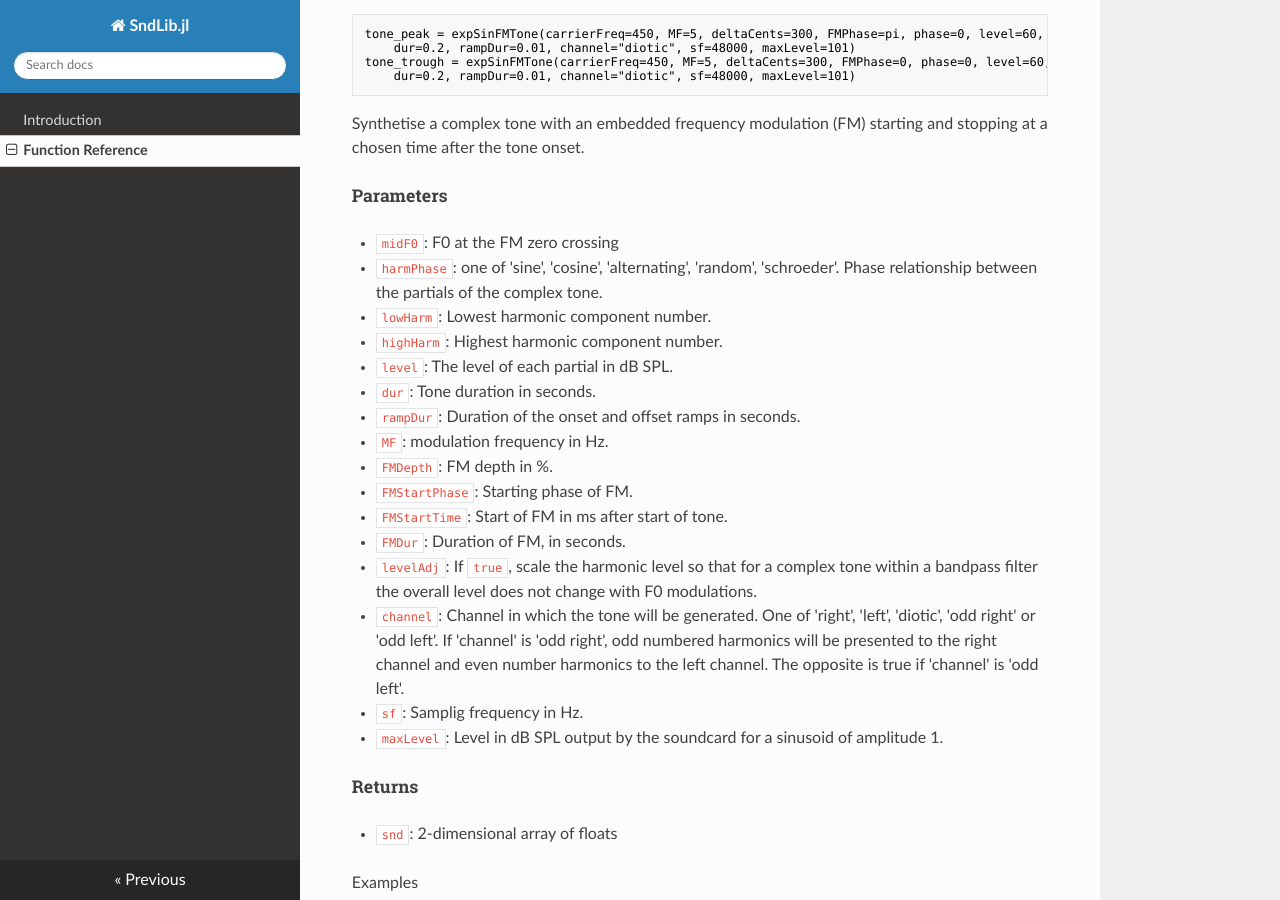
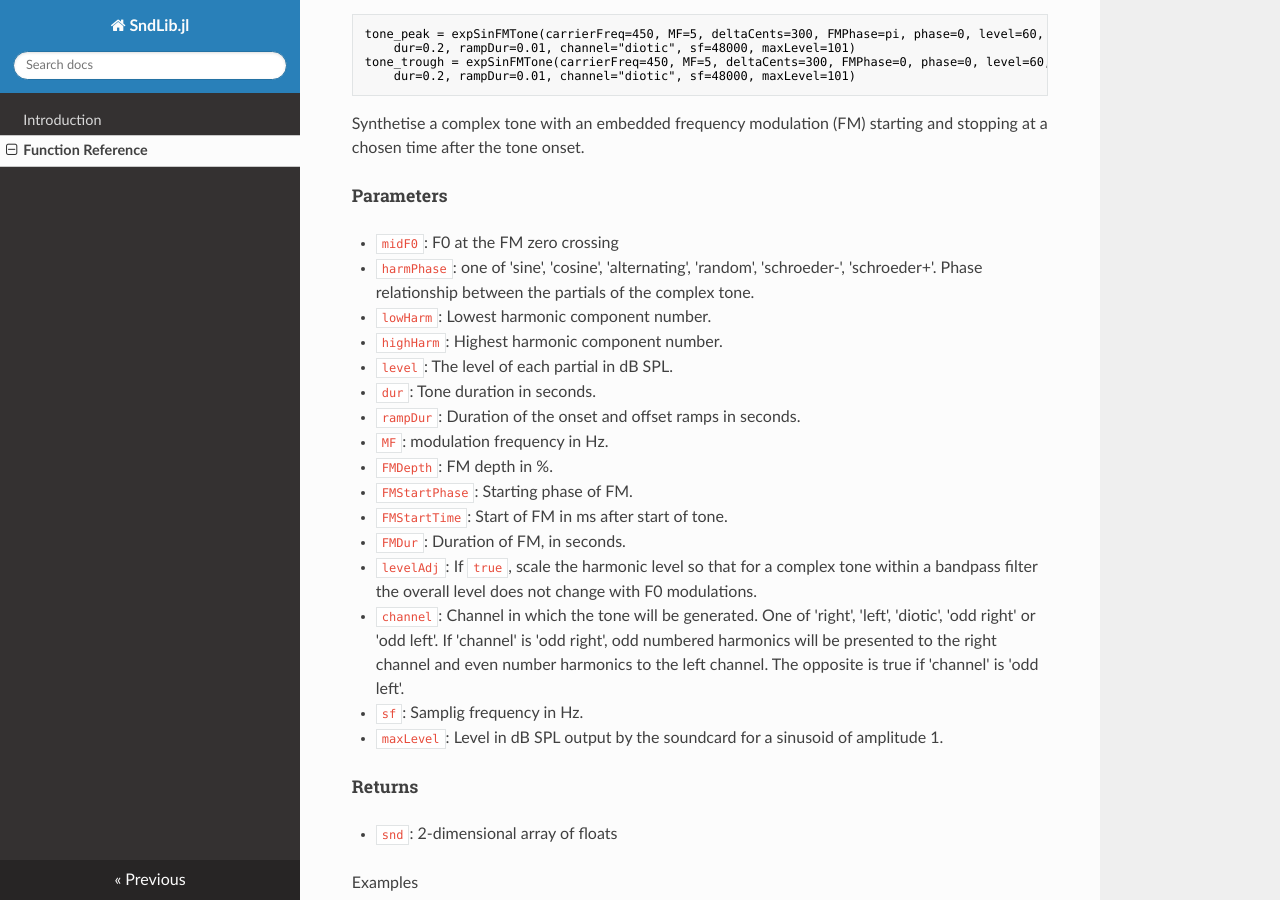
Before and after one commit to sam81/SndLib.jl, an MkDocs documentation site: the page built from docs/API.md, in a window 1280 px wide and 900 px high, scrolled down 4654 px. Built offline with MkDocs 1.6.1, drawn with Linux system fonts in a browser that asks for light colours; nearby versions of some CDN libraries; old or Windows-style settings are respelled for this version of MkDocs; some of the changed text lies outside the part shown.

```diff
--- a/docs/API.md
+++ b/docs/API.md
@@ -126,7 +126,7 @@ Synthetise a complex tone.
 ##### Parameters:
 
 * `F0`: Tone fundamental frequency in hertz.
-* `harmPhase : one of `sine`, `cosine`, `alternating`, `random`, `schroeder`
+* `harmPhase : one of `sine`, `cosine`, `alternating`, `random`, `schroeder-`, `schroeder+`
         Phase relationship between the partials of the complex tone.
 * `lowHarm`: Lowest harmonic component number.
 * `highHarm`: Highest harmonic component number.
@@ -224,7 +224,7 @@ starting and stopping at a chosen time after the tone onset.
 ##### Parameters
 
 * `midF0`: F0 at the FM zero crossing
-* `harmPhase`: one of 'sine', 'cosine', 'alternating', 'random', 'schroeder'.
+* `harmPhase`: one of 'sine', 'cosine', 'alternating', 'random', 'schroeder-', 'schroeder+'.
         Phase relationship between the partials of the complex tone.
 * `lowHarm`: Lowest harmonic component number.
 * `highHarm`: Highest harmonic component number.
```
Also changed, not shown: .travis.yml (added, +9 -0 lines), 3 other files.
